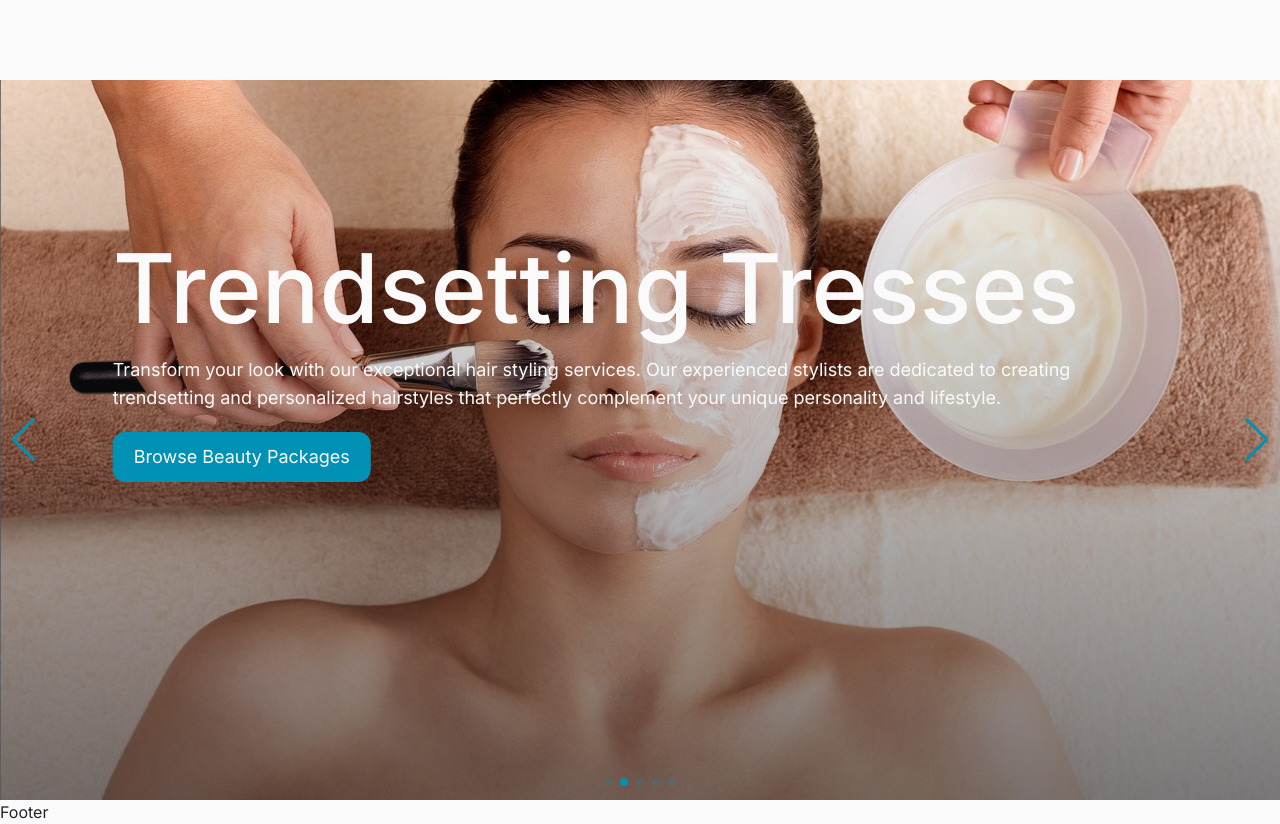
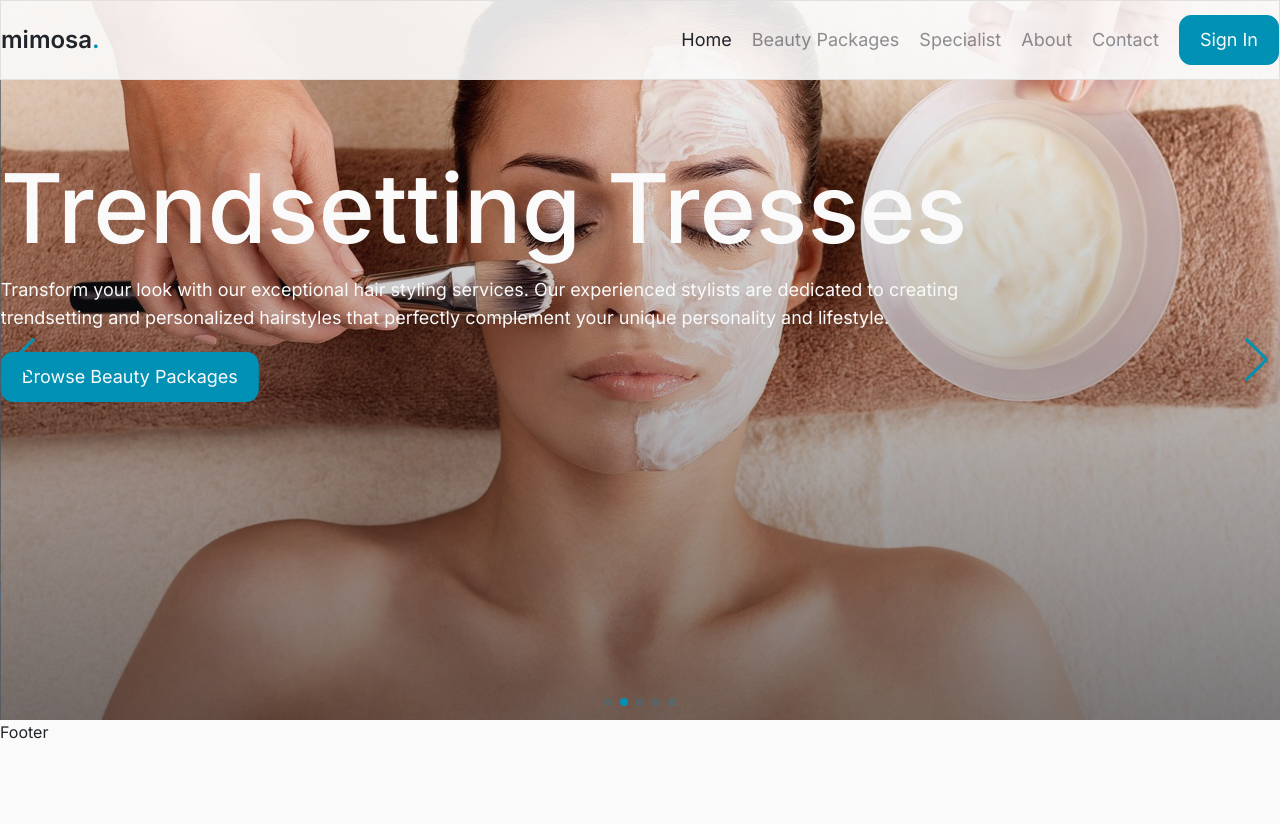
Before and after one commit to kajal-rekha/mimosa-client, a Next.js app: page / in a window 1280 px wide. After the commit the page ends 800 px from the top, so only its background shows below. Built offline with nearby package versions, Linux system fonts and the light colour scheme.

Commit message:
navbar added

```diff
--- a/app/(home)/_components/Slider.tsx
+++ b/app/(home)/_components/Slider.tsx
@@ -38,7 +38,7 @@
               className='h-full w-full object-cover'
             />
             <Overlay />
-            <div className='sp container absolute bottom-0 left-28 right-0 top-0 h-full w-full space-y-5 text-white'>
+            <div className='sp container absolute bottom-0 left-0 right-0 top-0 h-full w-full space-y-5 text-white'>
               <h1>{slide.heading}</h1>
               <p className='max-w-5xl'>{slide.subHeading}</p>
               <Link
--- a/app/globals.css
+++ b/app/globals.css
@@ -47,3 +47,16 @@
 .swiper-pagination-bullet-active {
   background-color: rgb(0, 145, 181) !important;
 }
+
+/* LINK STYLES */
+.link-item {
+  @apply relative;
+}
+
+.link-item::after {
+  @apply eq absolute bottom-0 left-1/2 h-px w-0 -translate-x-1/2 bg-black content-[""];
+}
+
+.link-item:hover::after {
+  @apply w-full;
+}
--- a/components/Header.tsx
+++ b/components/Header.tsx
@@ -1,5 +1,53 @@
+'use client';
+
+import { cn } from '@/lib/utils';
+import Link from 'next/link';
+import { usePathname } from 'next/navigation';
+import { buttonVariants } from './ui/Button';
+
+const navContents = [
+  { href: '/', label: 'Home' },
+  { href: '/beauty-packages', label: 'Beauty Packages' },
+  { href: '/specialist', label: 'Specialist' },
+  { href: '/about', label: 'About' },
+  { href: '/contact', label: 'Contact' },
+];
+
 const Header = () => {
-  return <header className='h-20'></header>;
+  const pathname = usePathname();
+  console.log(pathname);
+
+  return (
+    <header className='backdrowp-blur-xl fixed left-0 right-0 top-0 z-[100] flex h-20 w-full items-center border border-gray bg-white/90'>
+      <nav className='container flex items-center justify-between gap-5'>
+        <Link href='/' className='text-2xl font-semibold'>
+          mimosa<span className='text-blue'>.</span>
+        </Link>
+        <ul className='flex items-center gap-5 text-lg'>
+          {navContents.map((item) => (
+            <li key={item.label}>
+              <Link
+                href={item.href}
+                className={cn(
+                  'link-item',
+                  pathname === item.href ? 'text-black' : 'text-black/50'
+                )}
+              >
+                {item.label}
+              </Link>
+            </li>
+          ))}
+
+          <Link
+            href='/sign-in'
+            className={cn(buttonVariants({ variant: 'secondary' }))}
+          >
+            Sign In
+          </Link>
+        </ul>
+      </nav>
+    </header>
+  );
 };
 
 export default Header;
```
